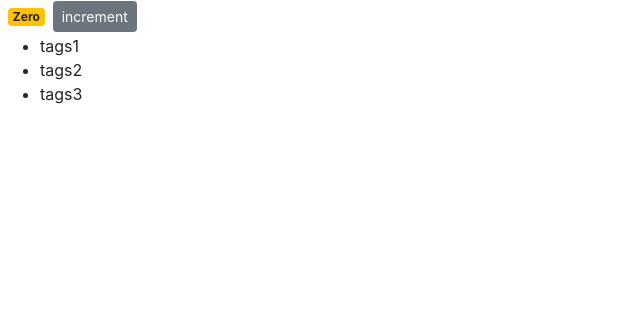
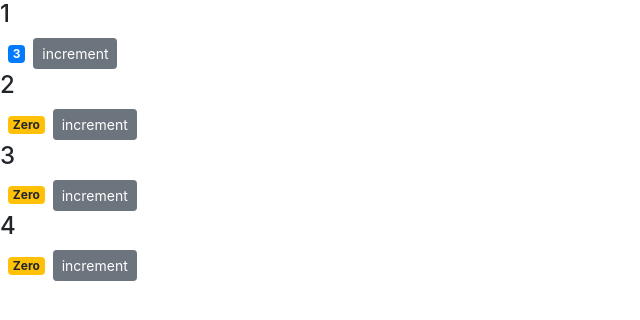
Before and after one commit to wolfpirker/react-counter-app, a React (Create React App) app: page / in a window 1280 px wide. Shown: the top 320 px of the page, without its empty margins (0-640 px from the left). Built offline with nearby package versions, Linux system fonts and the light colour scheme.

Commit message:
composing components in React

```diff
--- a/src/components/counter.jsx
+++ b/src/components/counter.jsx
@@ -2,28 +2,29 @@ import React, { Component } from 'react';
 
 class Counter extends React.Component {
     state = {
-        count: 0,
-        tags: ['tags1', 'tags2', 'tags3']
+        count: this.props.value
     };
 
-    constructor() {
-        super();
-        this.handleIncrement = this.handleIncrement.bind(this);
-    }
+    //constructor() {
+    //super();
+    //    this.handleIncrement = this.handleIncrement.bind(this);
+    //}
 
-    handleIncrement() {
-        console.log('Increment Clicked', this);
-
+    handleIncrement = () => {
+        this.setState({count: this.state.count+1 });
     }
 
     render() {
         return (
             <div>
+                <h4>{this.props.id}</h4>
+
                 <span className={this.getBadgeClasses()}>{this.formatCount()}</span>
-                <button onClick={this.handleIncrement} className="btn btn-secondary btn-sm">increment</button>
-                <ul>
-                    { this.state.tags.map(tag => <li key={tag}>{tag}</li>) }
-                </ul>
+                <button
+                    onClick={() => this.handleIncrement()}
+                    className="btn btn-secondary btn-sm"
+                    >increment
+                </button>
             </div>
         );
     }
--- /dev/null
+++ b/src/components/counters.jsx
@@ -0,0 +1,27 @@
+import React, { Component } from 'react';
+import Counter from './counter';
+
+class Counters extends React.Component {
+state = {
+    counters: [
+        { id: 1, value: 3 },
+        { id: 2, value: 0 },
+        { id: 3, value: 0 },
+        { id: 4, value: 0 }
+    ]
+};
+
+
+    render() {
+        return (<div>
+            {this.state.counters.map(counter =>
+            //<Counter key={counter.id} value={counter.value} />)}
+            <Counter key={counter.id} value={counter.value} id={counter.id} >
+                <h4>Counter #{counter.id}</h4>
+                </Counter>
+                )}
+        </div>);
+    }
+}
+
+export default Counters;
--- a/src/index.js
+++ b/src/index.js
@@ -4,11 +4,11 @@ import './index.css';
 import App from './App';
 import reportWebVitals from './reportWebVitals';
 import 'bootstrap/dist/css/bootstrap.css';
-import Counter from './components/counter';
+import Counters from './components/counters';
 
 ReactDOM.render(
   <React.StrictMode>
-    <Counter />
+    <Counters />
   </React.StrictMode>,
   document.getElementById('root')
 );
```
Also changed, not shown: 1 other file (tests, documents, lock files or other folders).
